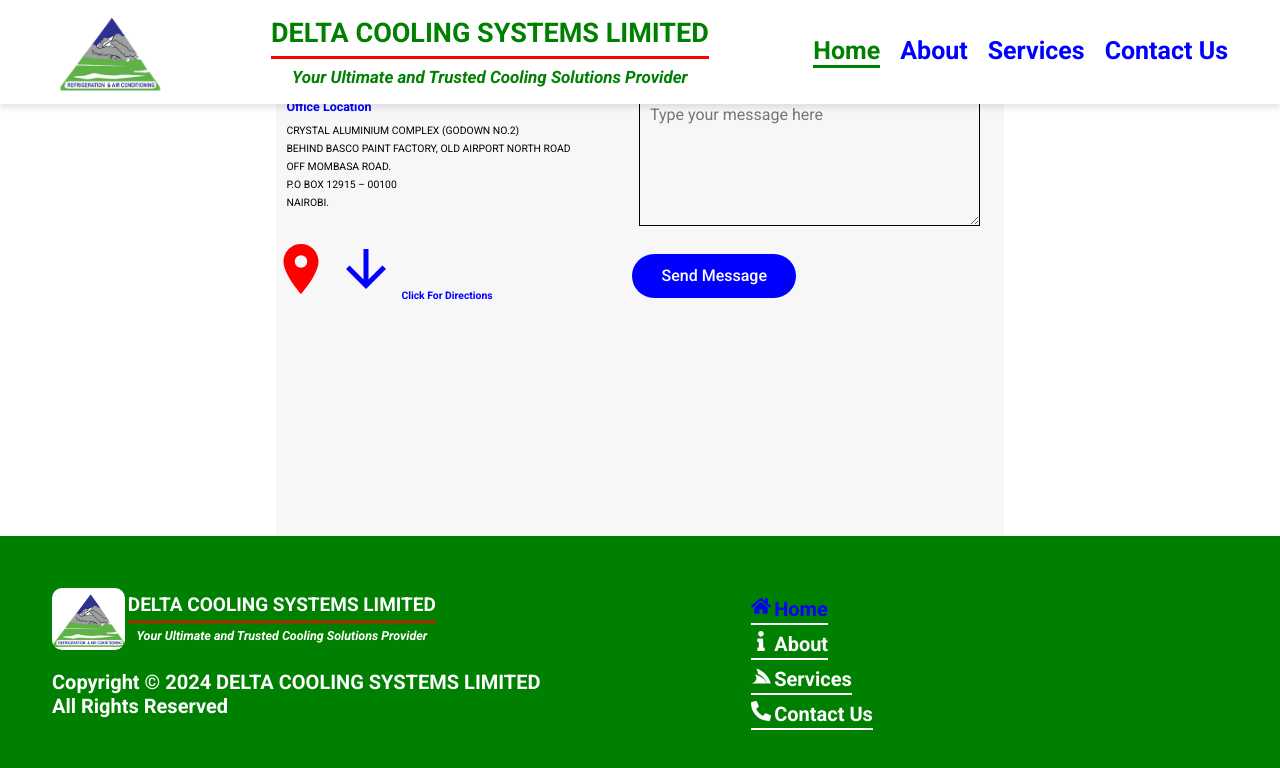
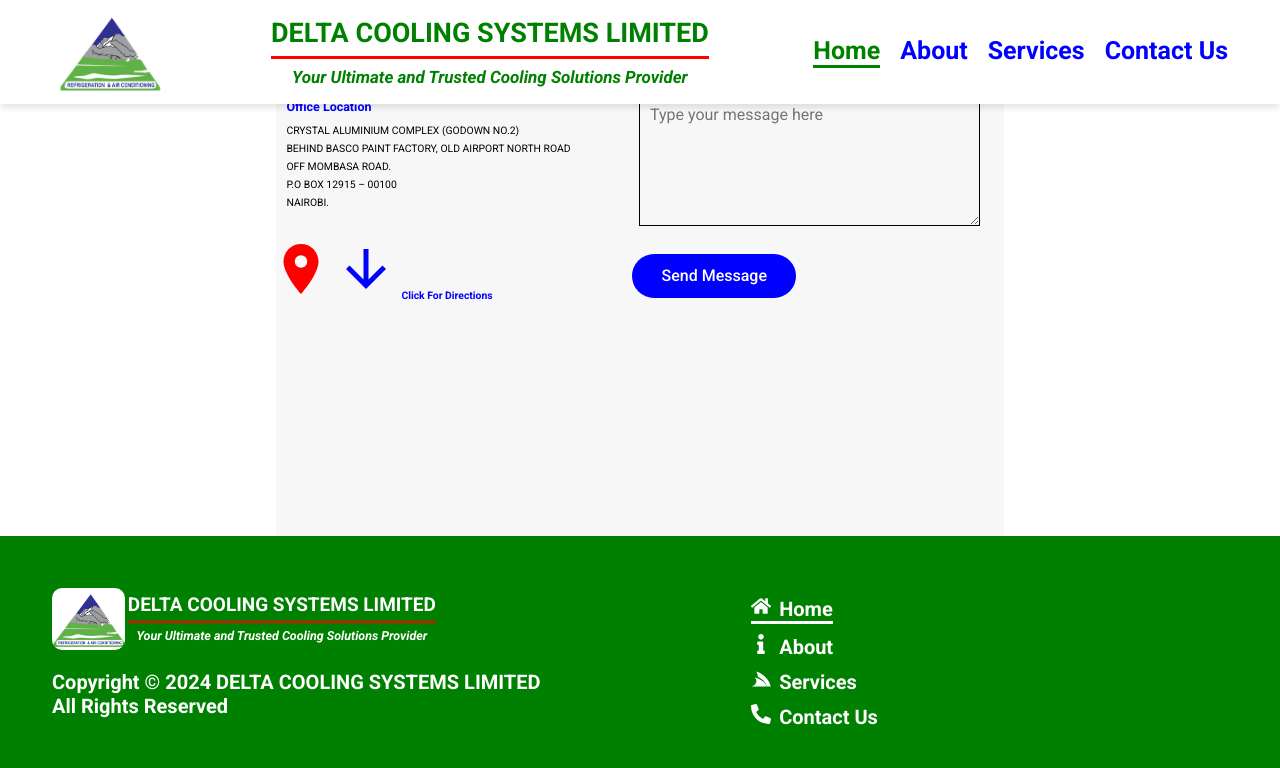
Before and after one commit to Enockodhis/DELTA-COOLING-SYSTEM-LIMITED-WEBSITE, a React (Create React App) app: page /contact-us in a window 1280 px wide. In both pictures the pointer is over the element "Home". Shown: the part 288-1056 px from the top of the page. Built offline with nearby package versions, Linux system fonts and the light colour scheme.

Commit message:
Navbarupdates

```diff
--- a/src/components/Footer/Footer.css
+++ b/src/components/Footer/Footer.css
@@ -67,22 +67,26 @@
 }
 .footer-menu a{
     padding-bottom: 0.2rem;
-    border-bottom: 2px solid white;
 }
 .homeFooter:hover {
-    color: blue;
+    border-bottom: 3.5px solid white;
+    width: fit-content;
 }
 .aboutFooter:hover {
-    color: blue;
+    border-bottom: 3.5px solid white;
+    width: fit-content;
 }
 .servicesFooter:hover {
-    color: blue;
+    border-bottom: 3.5px solid white;
+    width: fit-content;
+
 }
 .contactFooter:hover {
-    color: blue;
+    border-bottom: 3.5px solid white;
+    width: fit-content;
 }
 .navbar-icon {
-    margin-right: 3px;
+    margin-right: 8px;
 }
 
 /* --------------------------css for small screen--------------------------------------- */
```
